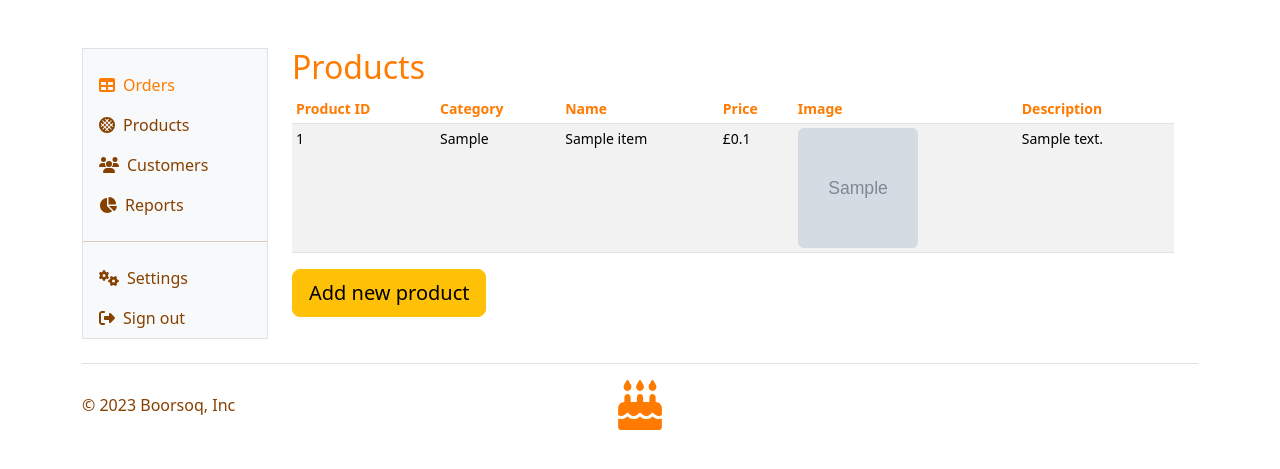
After one commit to Plovester/Boorsoq, a Flask app: page /products in a window 1280 px wide. The commit adds this page. Shown: the top 469 px of the page. Run offline with Flask 3, Linux system fonts and the light colour scheme; a user stored in the database is signed in; tables that the repository leaves empty hold one stand-in row (values such as "Sample post"); grey boxes marked "Sample" are stand-in pictures; some libraries are stand-ins or nearby versions.

Commit message:
Add a UI for products in the administrator panel

```diff
--- a/main.py
+++ b/main.py
@@ -377,7 +377,7 @@ def confirm_order():
     return jsonify('Success')
 
 
-@app.route('/admin_panel')
+@app.route('/orders')
 @login_required
 def admin_panel():
     orders = db.session.execute(db.select(Order)).scalars().all()
@@ -385,5 +385,13 @@ def admin_panel():
     return render_template("admin_panel/admin_panel.html", orders=orders)
 
 
+@app.route('/products')
+@login_required
+def admin_panel_products():
+    products = db.session.execute(db.select(Item)).scalars().all()
+
+    return render_template("admin_panel/admin_panel_products.html", products=products)
+
+
 if __name__ == "__main__":
     app.run(debug=True)
--- a/templates/admin_panel/admin_panel_header.html
+++ b/templates/admin_panel/admin_panel_header.html
@@ -20,13 +20,13 @@
                             <div class="offcanvas-body d-md-flex flex-column p-0 pt-lg-3 overflow-y-auto">
                                 <ul class="nav flex-column">
                                     <li class="nav-item">
-                                        <a class="nav-link d-flex align-items-center gap-2 active selected-text-color" href="#">
+                                        <a class="nav-link d-flex align-items-center gap-2 active selected-text-color" href="{{ url_for('admin_panel') }}">
                                             <i class="fa-solid fa-table"></i>
                                             Orders
                                         </a>
                                     </li>
                                     <li class="nav-item">
-                                        <a class="nav-link d-flex align-items-center gap-2 main-text-color" href="#">
+                                        <a class="nav-link d-flex align-items-center gap-2 main-text-color" href="{{ url_for('admin_panel_products') }}">
                                             <i class="fa-solid fa-stroopwafel"></i>
                                             Products
                                         </a>
--- /dev/null
+++ b/templates/admin_panel/admin_panel_products.html
@@ -0,0 +1,37 @@
+{% include "admin_panel/admin_panel_header.html" %}
+
+                <main class="col-md-9 ms-sm-auto col-lg-10 px-md-4">
+                    <h2 class="selected-text-color">Products</h2>
+                    <div class="table-responsive small">
+                        <table class="table table-striped table-sm">
+                            <thead>
+                            <tr>
+                                <th class="selected-text-color" scope="col">Product ID</th>
+                                <th class="selected-text-color" scope="col">Category</th>
+                                <th class="selected-text-color" scope="col">Name</th>
+                                <th class="selected-text-color" scope="col">Price</th>
+                                <th class="selected-text-color" scope="col">Image</th>
+                                <th class="selected-text-color" scope="col">Description</th>
+                            </tr>
+                            </thead>
+                            <tbody>
+                            {% for product in products %}
+                            <tr>
+                                <td>{{ product.id }}</td>
+                                <td>{{ product.category }}</td>
+                                <td>{{ product.name }}</td>
+                                <td>£{{ (product.price/100)|round(2) }}</td>
+                                <td><img src="{{ product.image_url }}"
+                                         class="item-img rounded"
+                                         alt="product image"
+                                         style="width: 120px; height: 120px;"></td>
+                                <td>{{ product.description }}</td>
+                            </tr>
+                            {% endfor %}
+                            </tbody>
+                        </table>
+                        <button class="add-item-btn btn btn-warning btn-lg">Add new product</button>
+                    </div>
+                </main>
+
+{% include "admin_panel/admin_panel_footer.html" %}
```
